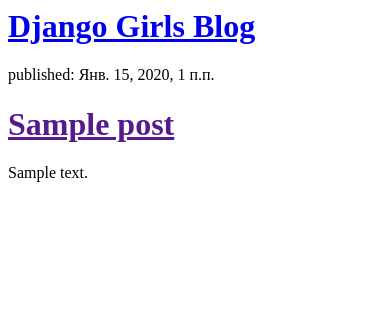
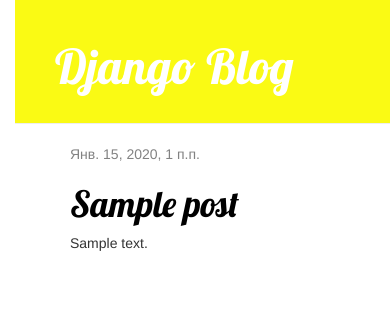
Before and after one commit to Pahmurish/my-first-blog, a Django app: template yourblog/templates/yourblog/post_list.html in a window 390 px wide. Shown: the top 322 px of the page. Run offline with Django 3.2, Linux system fonts and the light colour scheme; the template is opened without the code that fills it: values that come from a table or form of the project are taken from there, others are empty; tables that the repository leaves empty hold one stand-in row (values such as "Sample post"); some libraries are stand-ins or nearby versions.

Commit message:
Added view and template for detailed blog post as well as CSS for the site.

```diff
--- /dev/null
+++ b/yourblog/static/css/blog.css
@@ -0,0 +1,55 @@
+body {
+    padding-left: 15px;
+}
+
+.page-header {
+    background-color: #FAFA14;
+    margin-top: 0;
+    padding: 20px 20px 20px 40px;
+}
+
+.page-header h1, .page-header h1 a, .page-header h1 a:visited, .page-header h1 a:active {
+    color: #ffffff;
+    font-size: 36pt;
+    text-decoration: none;
+}
+
+.content {
+    margin-left: 40px;
+}
+
+h1, h2, h3, h4 {
+    font-family: 'Lobster', cursive;
+}
+
+.date {
+    color: #828282;
+}
+
+.save {
+    float: right;
+}
+
+.post-form textarea, .post-form input {
+    width: 100%;
+}
+
+.top-menu, .top-menu:hover, .top-menu:visited {
+    color: #ffffff;
+    float: right;
+    font-size: 26pt;
+    margin-right: 20px;
+}
+
+.post {
+    margin-bottom: 70px;
+}
+
+.post h1 a, .post h1 a:visited .post h1 a:hover {
+    color: #000000;
+}
+
+.post h1 a:hover {
+    color: #000000;
+	text-decoration: none;
+}
--- /dev/null
+++ b/yourblog/templates/yourblog/base.html
@@ -0,0 +1,24 @@
+{% load staticfiles %}
+<html>
+    <head>
+        <title>Django blog</title>
+		<link rel="stylesheet" href="//maxcdn.bootstrapcdn.com/bootstrap/3.2.0/css/bootstrap.min.css">
+		<link rel="stylesheet" href="//maxcdn.bootstrapcdn.com/bootstrap/3.2.0/css/bootstrap-theme.min.css">
+		<link href="https://fonts.googleapis.com/css?family=Lobster&subset=latin,cyrillic" rel="stylesheet" type="text/css">
+		<link rel="stylesheet" href="{% static 'css/blog.css' %}">
+    </head>
+    <body>
+       <div class="page-header">
+        <h1><a href="/">Django Blog</a></h1>
+    </div>
+    <div class="content container">
+        <div class="row">
+            <div class="col-md-8">
+            {% block content %}
+            {% endblock %}
+            </div>
+        </div>
+    </div>
+
+    </body>
+</html>
--- a/yourblog/templates/yourblog/post_list.html
+++ b/yourblog/templates/yourblog/post_list.html
@@ -1,19 +1,13 @@
-<html>
-    <head>
-        <title>Django blog</title>
-    </head>
-    <body>
-        <div>
-    <h1><a href="/">Django Girls Blog</a></h1>
-</div>
+{% extends 'yourblog/base.html' %}
 
-{% for post in posts %}
-    <div>
-        <p>published: {{ post.published_date }}</p>
-        <h1><a href="">{{ post.title }}</a></h1>
-        <p>{{ post.text|linebreaksbr }}</p>
-    </div>
-{% endfor %}
-
-    </body>
-</html>
+{% block content %}
+    {% for post in posts %}
+        <div class="post">
+            <div class="date">
+                {{ post.published_date }}
+            </div>
+            <h1><a href="{% url 'post_detail' pk=post.pk %}">{{ post.title }}</a></h1>
+            <p>{{ post.text|linebreaksbr }}</p>
+        </div>
+    {% endfor %}
+{% endblock %}
--- a/yourblog/urls.py
+++ b/yourblog/urls.py
@@ -3,4 +3,5 @@
 
 urlpatterns = [
     url(r'^$', views.post_list, name='post_list'),
+    url(r'^post/(?P<pk>\d+)/$', views.post_detail, name='post_detail'),
 ]
--- a/yourblog/views.py
+++ b/yourblog/views.py
@@ -1,7 +1,11 @@
-from django.shortcuts import render
+from django.shortcuts import render, get_object_or_404
 from django.utils import timezone
 from .models import Post
 
 def post_list(request):
     posts = Post.objects.filter(published_date__lte=timezone.now()).order_by('published_date')
     return render(request, 'yourblog/post_list.html', {'posts': posts})
+
+def post_detail(request, pk):
+    post = get_object_or_404(Post, pk=pk)
+    return render(request, 'yourblog/post_detail.html', {'post': post})
```
Also changed, not shown: yourblog/templates/yourblog/post_detail.html (added, +13 -0 lines).
